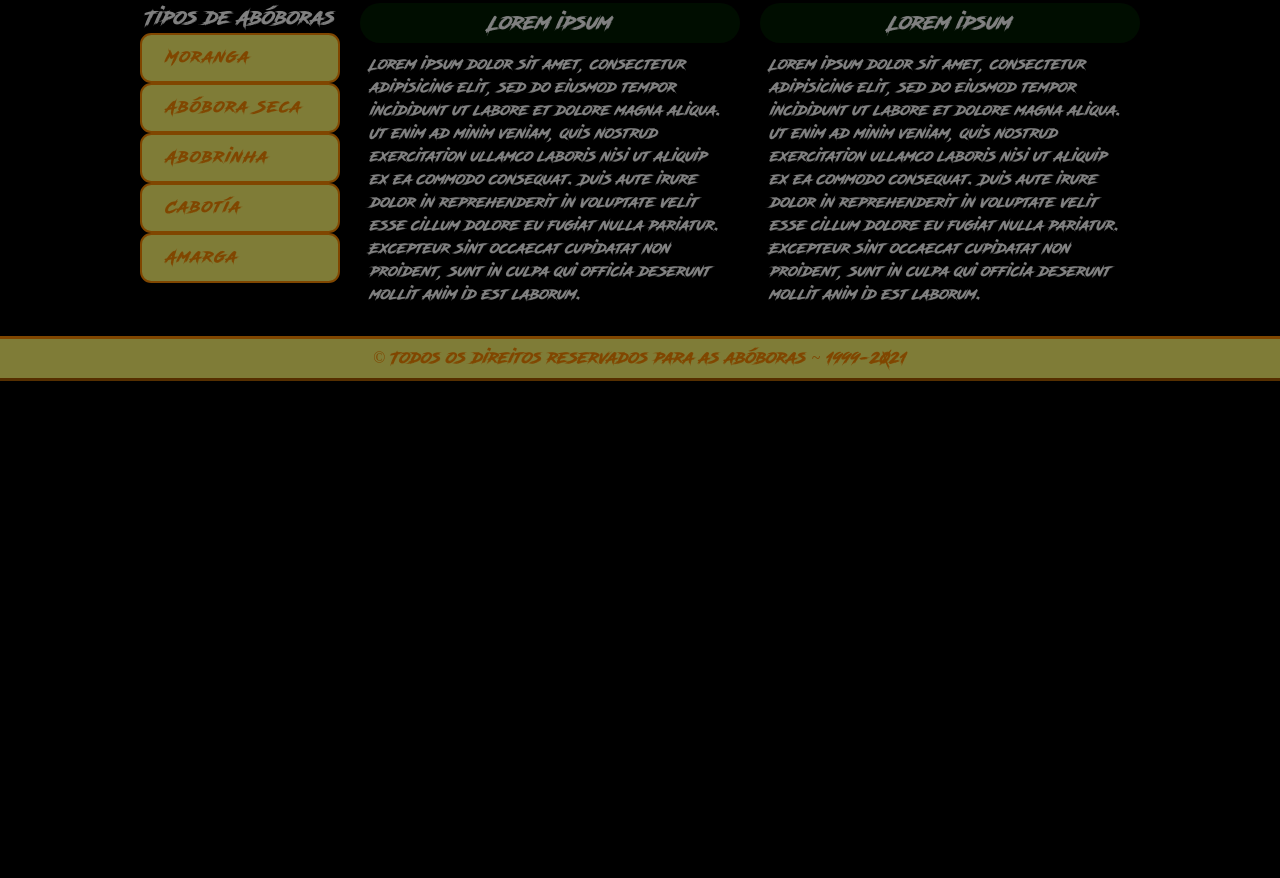
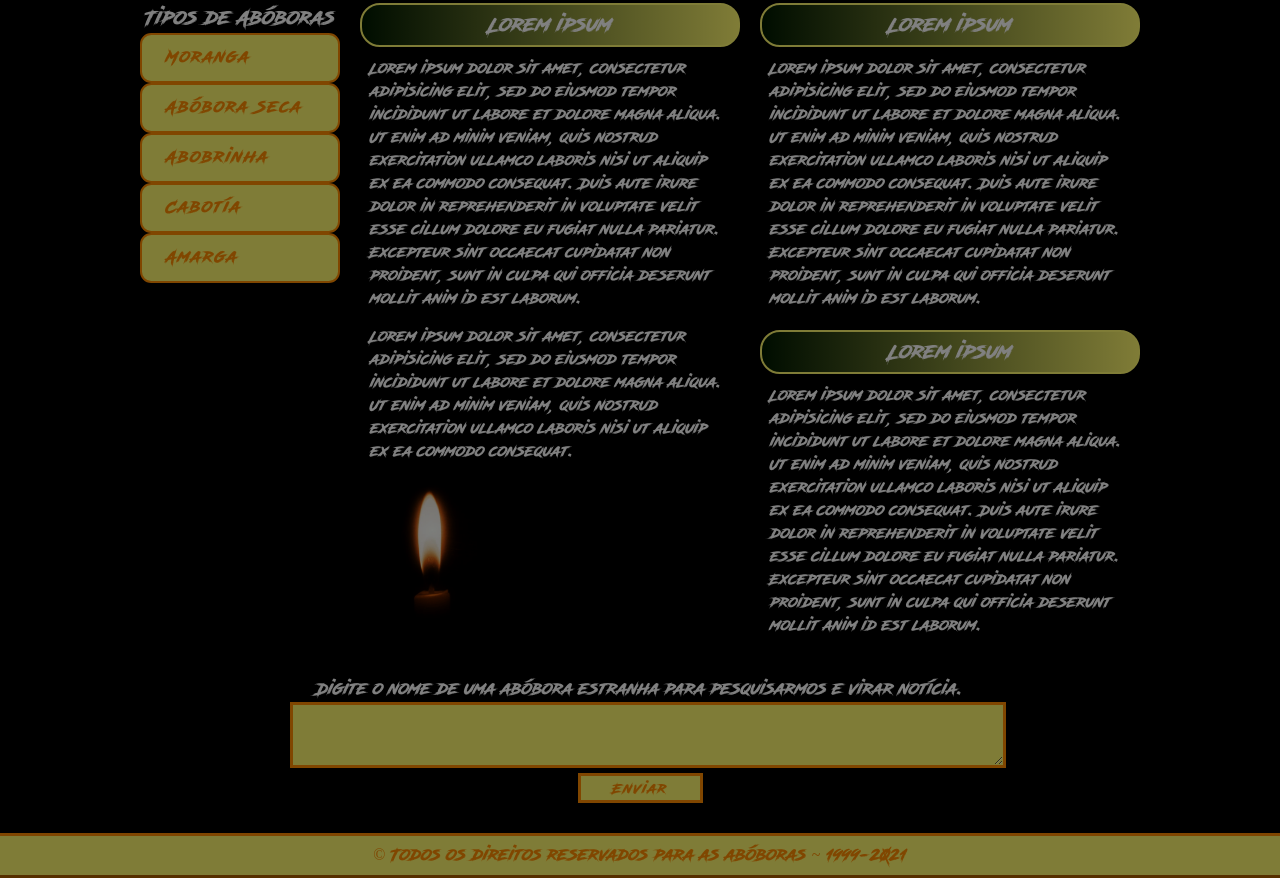
Before and after one commit to robsonshockwave/pumpkins, a plain HTML site: page index.html in a window 1280 px wide. Shown: the part 307-1185 px from the top of the page. Before the commit the page ends 800 px from the top, so only its background shows below. Drawn offline with Linux system fonts and the light colour scheme.

Commit message:
formulario de pergunta criado

```diff
--- a/css/style.css
+++ b/css/style.css
@@ -95,6 +95,10 @@ body.home #navegacao-horizontal a#home {
   margin-left: 20px;
 }
 
+#conteudo img {
+  margin-top: 10px;
+}
+
 #navegacao-lateral {
   width: 200px;
   margin-left: -1000px;
@@ -127,15 +131,58 @@ h1 {
 
 #conteudo #primeira-coluna h1,
 #conteudo #segunda-coluna h1 {
-  background-color: #001a00;
+  background: linear-gradient(to right, #001a00, #fef76e);
+  border: 2px solid #fef76e;
   border-radius: 20px;
   padding: 5px;
 }
 
 #conteudo #primeira-coluna p,
 #conteudo #segunda-coluna p {
-  padding: 10px;
+  padding: 10px 10px 0 10px;
   font-size: 0.9em;
+  margin-bottom: 5px;
+}
+
+.texto {
+  margin-bottom: 20px;
+}
+
+/* formulario */
+#formulario-pergunta {
+  clear: both;
+  width: 700px;
+  margin: 30px auto;
+  text-align: center;
+}
+
+#formulario-pergunta textarea,
+#formulario-pergunta input[type="submit"] {
+  border: 3px solid darkorange;
+  font-family: "Road Rage";
+  color: darkorange;
+  background: #fef76e;
+}
+
+#formulario-pergunta label {
+  display: block;
+}
+
+#formulario-pergunta textarea {
+  display: block;
+  width: 700px;
+  max-width: 700px;
+  min-width: 700px;
+  height: 50px;
+  min-height: 50px;
+  padding: 5px;
+}
+
+#formulario-pergunta input[type="submit"] {
+  width: 125px;
+  height: 30px;
+  margin-top: 5px;
+  letter-spacing: 0.1em;
 }
 
 /* rodape */
--- a/index.html
+++ b/index.html
@@ -25,14 +25,20 @@
       <div id="conteudo">
 
         <div id="primeira-coluna">
-          <div class="">
+          <div class="texto">
             <h1 class="titulo">Lorem ipsum</h1>
             <p>Lorem ipsum dolor sit amet, consectetur adipisicing elit, sed do eiusmod tempor incididunt ut labore et dolore magna aliqua. Ut enim ad minim veniam, quis nostrud exercitation ullamco laboris nisi ut aliquip ex ea commodo consequat. Duis aute irure dolor in reprehenderit in voluptate velit esse cillum dolore eu fugiat nulla pariatur. Excepteur sint occaecat cupidatat non proident, sunt in culpa qui officia deserunt mollit anim id est laborum.</p>
+            <p>Lorem ipsum dolor sit amet, consectetur adipisicing elit, sed do eiusmod tempor incididunt ut labore et dolore magna aliqua. Ut enim ad minim veniam, quis nostrud exercitation ullamco laboris nisi ut aliquip ex ea commodo consequat.</p>
+            <img src="images/vela.gif" alt="Vela" width="150">
           </div>
         </div>
 
         <div id="segunda-coluna">
-          <div class="">
+          <div class="texto">
+            <h1 class="titulo">Lorem ipsum</h1>
+            <p>Lorem ipsum dolor sit amet, consectetur adipisicing elit, sed do eiusmod tempor incididunt ut labore et dolore magna aliqua. Ut enim ad minim veniam, quis nostrud exercitation ullamco laboris nisi ut aliquip ex ea commodo consequat. Duis aute irure dolor in reprehenderit in voluptate velit esse cillum dolore eu fugiat nulla pariatur. Excepteur sint occaecat cupidatat non proident, sunt in culpa qui officia deserunt mollit anim id est laborum.</p>
+          </div>
+          <div class="texto">
             <h1 class="titulo">Lorem ipsum</h1>
             <p>Lorem ipsum dolor sit amet, consectetur adipisicing elit, sed do eiusmod tempor incididunt ut labore et dolore magna aliqua. Ut enim ad minim veniam, quis nostrud exercitation ullamco laboris nisi ut aliquip ex ea commodo consequat. Duis aute irure dolor in reprehenderit in voluptate velit esse cillum dolore eu fugiat nulla pariatur. Excepteur sint occaecat cupidatat non proident, sunt in culpa qui officia deserunt mollit anim id est laborum.</p>
           </div>
@@ -49,6 +55,18 @@
           </ul>
         </div>
 
+        <div id="formulario-pergunta">
+          <form class="" action="" method="">
+            <div>
+              <label for="pergunta">Digite o nome de uma abóbora estranha para pesquisarmos e virar notícia.</label>
+              <textarea name="pergunta" id="pergunta" rows="8" cols="80"></textarea>
+            </div>
+            <div>
+              <input type="submit" name="" value="Enviar">
+            </div>
+          </form>
+        </div>
+
       </div>
 
     </div>
```
Also changed, not shown: images/vela.gif (added).
